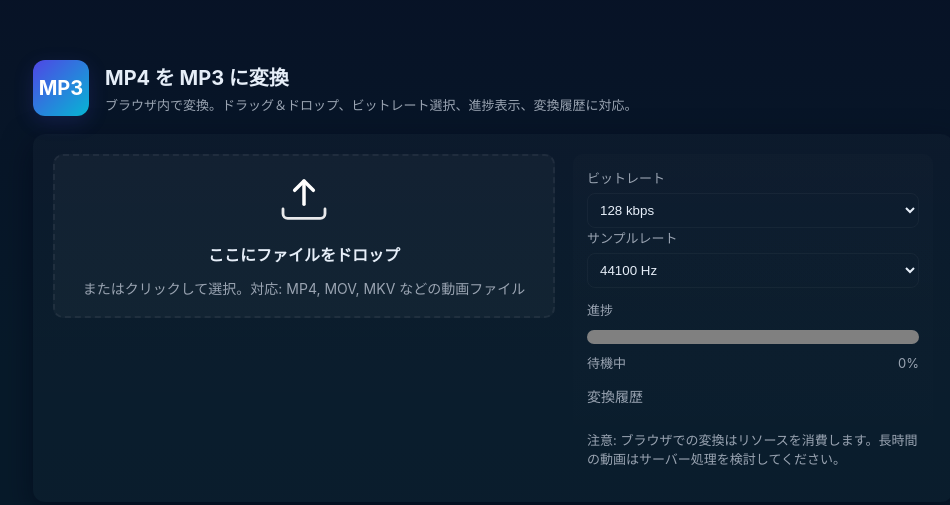
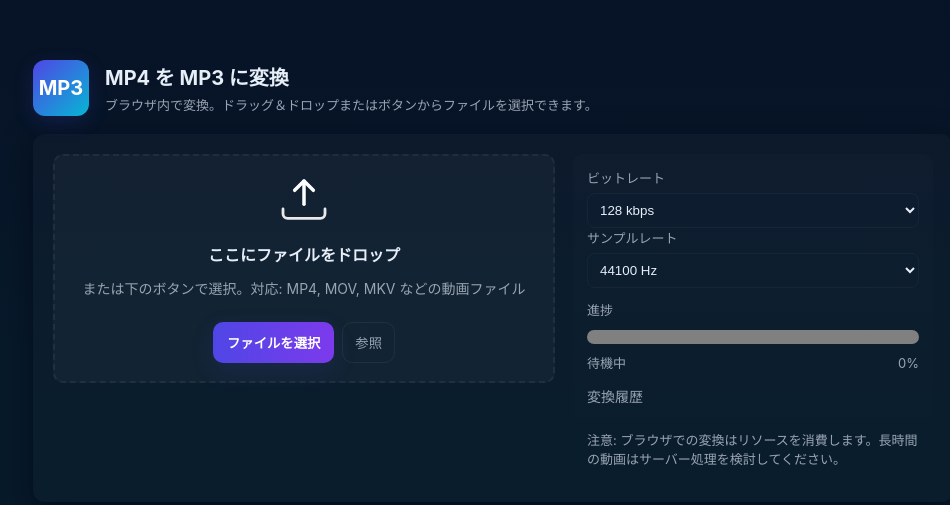
Before and after one commit to takkunmcdayo/takkunmcdayo.github.io, a plain HTML site: page mp4-to-mp3/index.html in a window 1280 px wide. Shown: the part 119-624 px from the top of the page, without its empty margins (147-1097 px from the left). Drawn offline with Linux system fonts and the light colour scheme.

Commit message:
Update index.html

```diff
--- a/mp4-to-mp3/index.html
+++ b/mp4-to-mp3/index.html
@@ -4,7 +4,7 @@
   <meta charset="utf-8" />
   <meta name="viewport" content="width=device-width,initial-scale=1" />
   <title>MP4 → MP3 Converter</title>
-  <meta name="description" content="ブラウザで動く MP4 を MP3 に変換するツール。ドラッグ＆ドロップ、ビットレート選択、進捗表示に対応。">
+  <meta name="description" content="ブラウザで動く MP4 を MP3 に変換するツール。ドラッグ＆ドロップ、ファイル選択、ビットレート選択、進捗表示、変換履歴に対応。">
   <link rel="stylesheet" href="styles.css">
 </head>
 <body>
@@ -13,7 +13,7 @@
       <div class="logo" aria-hidden="true">MP3</div>
       <div>
         <h1>MP4 を MP3 に変換</h1>
-        <p class="lead">ブラウザ内で変換。ドラッグ＆ドロップ、ビットレート選択、進捗表示、変換履歴に対応。</p>
+        <p class="lead">ブラウザ内で変換。ドラッグ＆ドロップまたはボタンからファイルを選択できます。</p>
       </div>
     </header>
 
@@ -26,7 +26,15 @@
             <path d="M21 15v2a2 2 0 0 1-2 2H5a2 2 0 0 1-2-2v-2" stroke="white" stroke-width="1.2" stroke-linecap="round" stroke-linejoin="round" opacity="0.9"/>
           </svg>
           <div class="drop-title">ここにファイルをドロップ</div>
-          <div class="hint">またはクリックして選択。対応: MP4, MOV, MKV などの動画ファイル</div>
+          <div class="hint">または下のボタンで選択。対応: MP4, MOV, MKV などの動画ファイル</div>
+
+          <!-- 明示的なファイル選択ボタン -->
+          <div style="margin-top:12px; display:flex; gap:8px;">
+            <button id="selectBtn" class="primary" aria-label="ファイルを選択">ファイルを選択</button>
+            <button id="openFolderBtn" class="ghost" aria-label="ファイル選択ダイアログを開く">参照</button>
+          </div>
+
+          <!-- 実際の input は非表示のまま -->
           <input id="fileInput" type="file" accept="video/*,audio/*" aria-hidden="true" />
         </div>
 
```
